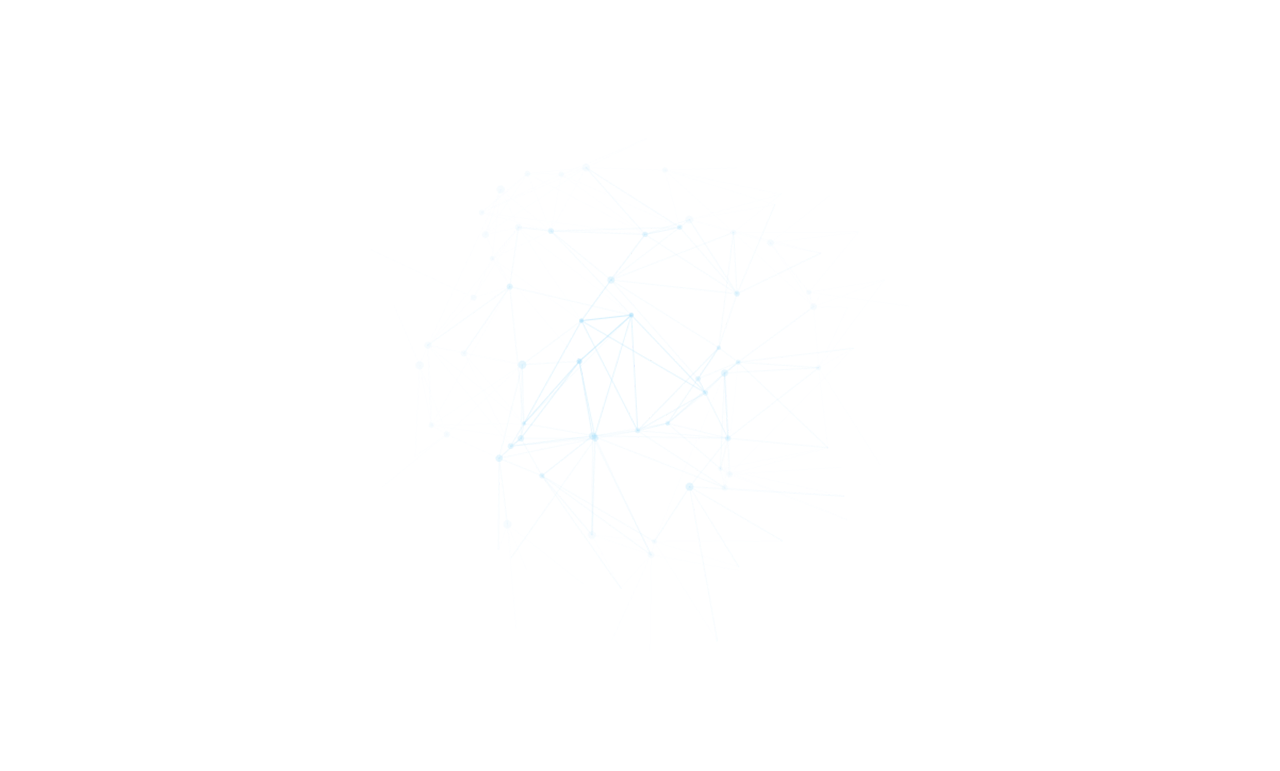
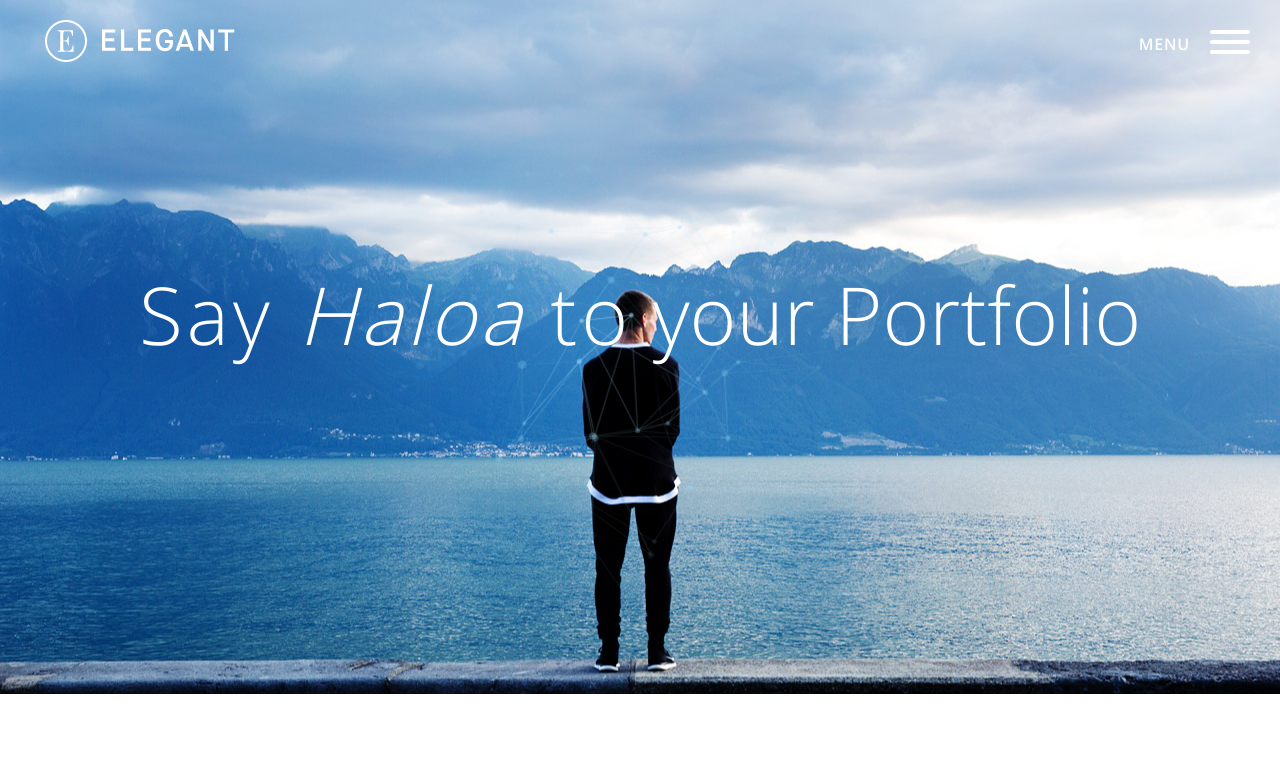
Before and after one commit to Aleks-gthb/elegant, a plain HTML site: page index.html in a window 1280 px wide. Shown: the top 771 px of the page. Drawn offline with Linux system fonts and the light colour scheme.

Commit message:
Update style.css

```diff
--- a/css/style.css
+++ b/css/style.css
@@ -172,7 +172,7 @@
 .banner {
 	padding-top: 260px;
 	padding-bottom: 326px;
-	background: url('img/banner.png') no-repeat center / cover;
+	background: url('../img/banner.png') no-repeat center / cover;
 	margin-top: -68px;
 	position: relative;
 }
```
